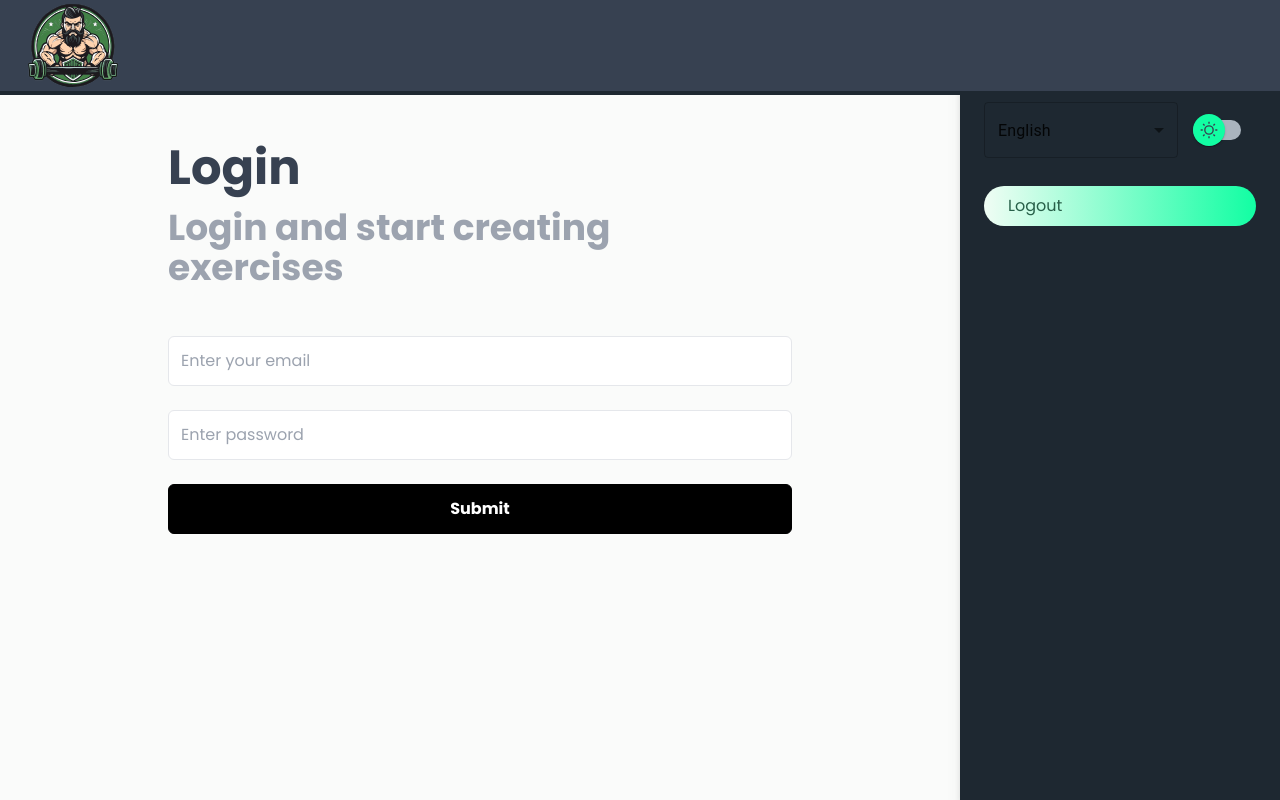
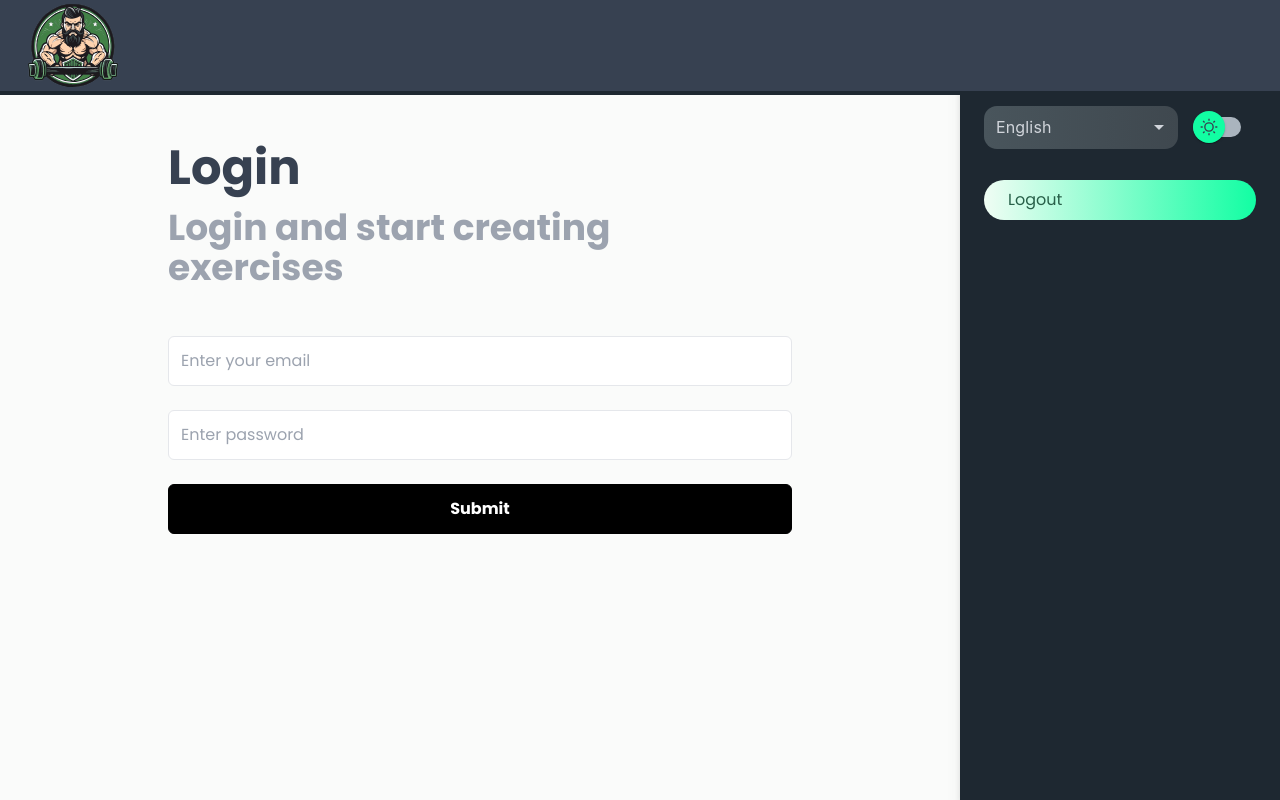
Before and after one commit to jesseSalonen/puntti-project-react, a React (Vite) app: page /login in a window 1280 px wide. Built offline with nearby package versions, Linux system fonts and the light colour scheme; no server answers.

Commit message:
New select component

```diff
--- a/src/App.jsx
+++ b/src/App.jsx
@@ -76,7 +76,7 @@ export default function App() {
           w-full
           p-0
           text-gray-700
-          dark:text-gray-300
+          dark:text-gray-
         `}
         >
           <RouterProvider router={router} />
--- /dev/null
+++ b/src/components/common/CustomSelect.js
@@ -0,0 +1,35 @@
+import { styled } from "@mui/material/styles";
+import InputBase from "@mui/material/InputBase";
+
+export const CustomSelect = styled(InputBase)(({ theme }) => ({
+  "& .MuiInputBase-input": {
+    borderRadius: 13,
+    position: "relative",
+    background: "linear-gradient(to right, #49555C, #3F484F)",
+    fontSize: 16,
+    color: "rgb(209, 213, 219)",
+    padding: "10px 26px 10px 12px",
+    transition: theme.transitions.create(["border-color", "box-shadow"]),
+    // Use the system font instead of the default Roboto font.
+    fontFamily: [
+      "-apple-system",
+      "BlinkMacSystemFont",
+      '"Segoe UI"',
+      "Roboto",
+      '"Helvetica Neue"',
+      "Arial",
+      "sans-serif",
+      '"Apple Color Emoji"',
+      '"Segoe UI Emoji"',
+      '"Segoe UI Symbol"',
+    ].join(","),
+    "&:focus": {
+      borderRadius: 13,
+      borderColor: "#19fa8f",
+      boxShadow: "0 0 0 0.2rem rgba(25,250,143,.25)",
+    },
+  },
+  "& .MuiSelect-icon": {
+    color: "rgb(209, 213, 219)",
+  },
+}));
--- a/src/components/exercises/MuscleInfo.jsx
+++ b/src/components/exercises/MuscleInfo.jsx
@@ -9,7 +9,7 @@ import {
   reset,
   selectMuscles,
 } from "../../features/muscles/muscleSlice";
-import Spinner from "../Spinner";
+import Spinner from "../common/Spinner";
 
 function MuscleInfo({
   addMuscle,
--- a/src/components/layout/Layout.jsx
+++ b/src/components/layout/Layout.jsx
@@ -33,6 +33,7 @@ function Layout({ darkMode, toggleDarkMode }) {
           pr-96
           pl-16
           pt-36
+          pb-6
           max-lg:pr-80
           max-lg:pl-0
           max-md:pr-0
--- a/src/components/layout/Sidebar.jsx
+++ b/src/components/layout/Sidebar.jsx
@@ -8,6 +8,7 @@ import { FaSignInAlt, FaSignOutAlt, FaUser } from "react-icons/fa";
 import { Link } from "react-router-dom";
 import { IconContext } from "react-icons";
 import { RxCross1 } from "react-icons/rx";
+import { CustomSelect } from "../common/CustomSelect";
 
 function Sidebar({
   toggleSidebar,
@@ -51,6 +52,8 @@ function Sidebar({
           <Select
             value={i18n.language === "fi" ? "fi" : "en"}
             onChange={(e) => i18n.changeLanguage(e.target.value)}
+            MenuProps={{ disableScrollLock: true }}
+            input={<CustomSelect />}
           >
             <MenuItem value="fi">Finnish</MenuItem>
             <MenuItem value="en">English</MenuItem>
--- a/src/pages/Login.jsx
+++ b/src/pages/Login.jsx
@@ -3,7 +3,7 @@ import { FaSignInAlt, FaUser } from "react-icons/fa";
 import { useDispatch, useSelector } from "react-redux";
 import { useNavigate } from "react-router-dom";
 import { toast } from "react-toastify";
-import Spinner from "../components/Spinner";
+import Spinner from "../components/common/Spinner";
 import { login, reset, selectAuth } from "../features/auth/authSlice";
 import { useTranslation } from "react-i18next";
 
--- a/src/pages/Register.jsx
+++ b/src/pages/Register.jsx
@@ -3,7 +3,7 @@ import { FaUser } from "react-icons/fa";
 import { useDispatch, useSelector } from "react-redux";
 import { useNavigate } from "react-router-dom";
 import { toast } from "react-toastify";
-import Spinner from "../components/Spinner";
+import Spinner from "../components/common/Spinner";
 import { register, reset, selectAuth } from "../features/auth/authSlice";
 import { useTranslation } from "react-i18next";
 
--- a/src/pages/exercises/ExerciseSearch.jsx
+++ b/src/pages/exercises/ExerciseSearch.jsx
@@ -9,7 +9,7 @@ import {
   reset,
   selectExercises,
 } from "../../features/exercises/exerciseSlice";
-import Spinner from "../../components/Spinner";
+import Spinner from "../../components/common/Spinner";
 
 function ExerciseSearch() {
   const { t } = useTranslation("exercises");
```
Also changed, not shown: src/components/common/Spinner.jsx (renamed from src/components/Spinner.jsx).
